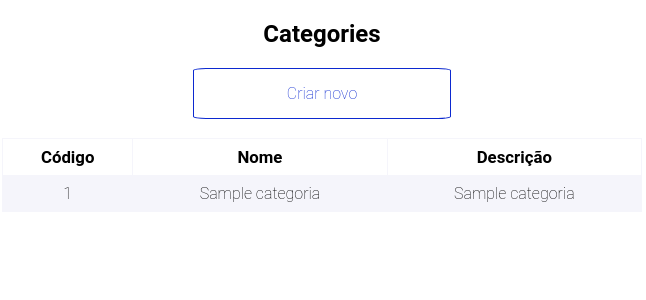
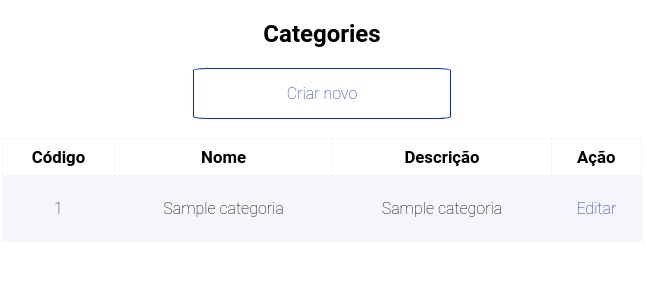
Before and after one commit to josue-avila/OTS-ATP8, a Flask app: page /categories in a window 1280 px wide. Shown: the part 61-361 px from the top of the page, without its empty margins (318-964 px from the left). Run offline with Flask 2, Linux system fonts and the light colour scheme; a database or web service that is not in the repository returns one stand-in record (values such as "Sample title"); some libraries are stand-ins or nearby versions.

Commit message:
Adiciona botão de edição na listagem de categoria

```diff
--- a/web/templates/categories_list.html
+++ b/web/templates/categories_list.html
@@ -12,12 +12,18 @@
             <th>Código</th>
             <th>Nome</th>
             <th>Descrição</th>
+            <th>Ação</th>
         </tr>
         {% for  category in list %}
                 <tr>
                     <td>{{ category.id }}</td>
                     <td>{{ category.name }}</td>
                     <td>{{ category.description }}</td>
+                    <td>
+                        <a href='/categories/{{ category.id }}' class="link-button">
+                            <p>Editar</p>
+                        </a>
+                    </td>
                 </tr>
         {% endfor %}
     </table>
```
